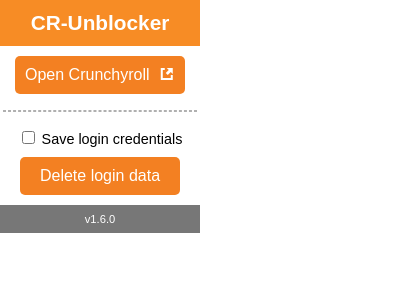
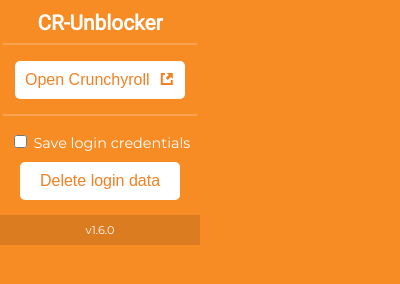
Before and after one commit to fhuhne/CR-Unblocker, a browser extension: page src/popup.html in a window 400 px wide. Drawn offline with Linux system fonts and the light colour scheme.

Commit message:
Change style on popup Add comments where needed Fix the error on page without flag

```diff
--- a/src/content.js
+++ b/src/content.js
@@ -10,6 +10,8 @@
 function isUs() {
 	let usRegExp = new RegExp('United States of America');
 	let location = document.getElementById('footer_country_flag');
+	// Escape if no flag
+	if (!location) return false;
 	return !!usRegExp.test(location.alt);
 }
 
--- a/src/popup.css
+++ b/src/popup.css
@@ -1,14 +1,16 @@
 body {
-  font-family: sans-serif;
   width: 200px;
   margin: 0;
   font-size: 0.9rem;
   text-align: center;
+  color: white;
+  background-color: #f78c25;
+  font-family: 'Montserrat', sans-serif;
 }
 
 hr {
-  margin: 1rem 3px;
-  border: dashed 1px rgba(85, 85, 85, 0.46);
+  margin: 0 3px 1rem;
+  border: solid 1px rgba(255, 255, 255, 0.2);
 }
 
 .bigger {
@@ -16,11 +18,8 @@
 }
 
 .cr-topbar {
-  font-size: 1.3rem;
   padding: 8px 0;
   display: block;
-  color: white;
-  background-color: #f78c25;
 }
 
 .cr-footerbar {
@@ -28,12 +27,14 @@
   padding: 8px 0;
   display: block;
   color: white;
-  background-color: #777;
+  background-color: #dc7c20;
 }
 
 .cr-topbar p {
-  margin: 3px;
+  font-size: 1.3rem;
+  margin: 3px 3px 0;
   font-weight: bold;
+  font-family: 'Roboto', sans-serif;
 }
 
 .cr-footerbar p {
@@ -41,28 +42,27 @@
 }
 
 .cr-checkbox {
-  border: solid 1px #f78c25;
   font-size: 1rem;
 }
 
 .cr-button {
   font-size: 1rem;
-  color: white;
+  color: #f38022;
   min-width: 80%;
   cursor: pointer;
   display: block;
-  margin: 10px auto;
+  margin: 10px auto 15px;
   padding: 10px;
   border-radius: 5px;
   border: none;
-  background-color: #f38022;
+  background-color: white;
   text-align: center;
 }
 
 .cr-button svg {
   width: 1rem;
   height: 1rem;
-  fill: white;
+  fill: #f38022;
   vertical-align: text-top;
   margin: 0 0 0 5px;
 }
--- a/src/popup.html
+++ b/src/popup.html
@@ -6,12 +6,14 @@
 	<meta charset="utf-8" />
 	<title>CR Unblocker plugin popup</title>
 	<link rel="stylesheet" href="popup.css" />
+	<link href="https://fonts.googleapis.com/css?family=Montserrat|Roboto" rel="stylesheet">
 </head>
 
 <body>
 	<div class="cr-topbar">
 		<p>CR-Unblocker</p>
 	</div>
+	<hr>
 	<button class="cr-button bigger" id="open-cr">
 		Open Crunchyroll
 		<svg viewbox="0 0 798 1024" xmlns="http://www.w3.org/2000/svg">
```
Also changed, not shown: src/popup.js (+12 -0 lines).
